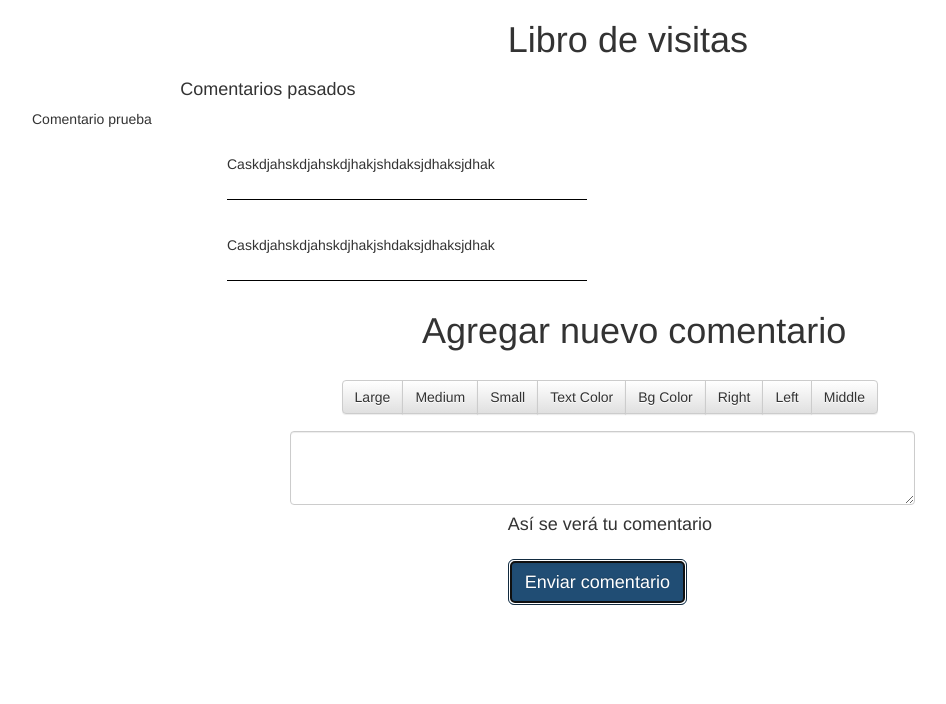
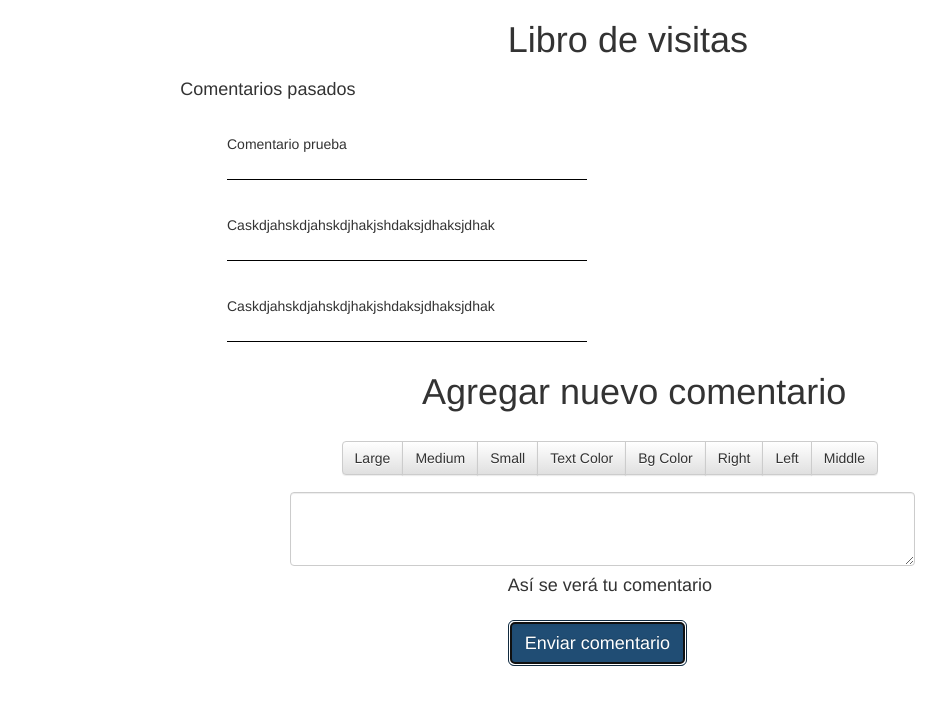
Before and after one commit to carolbaam/libro-visitas, a plain HTML site: page index.html in a window 1280 px wide. Both pictures are taken after a click on the button "Enviar comentario". Shown: the whole page, without its empty margins (38-984 px from the left). Drawn offline with nearby package versions, Linux system fonts and the light colour scheme.

Commit message:
corrigiendo destino de comentario

```diff
--- a/app.js
+++ b/app.js
@@ -16,6 +16,11 @@ var comentarios=[
      dos:"holaaa"}
     ]
 
+
+ function paintComments(){
+
+ }
+
 function pintarTiempoReal(){
 
 var $content=$("#tiempo-real").val();
@@ -25,10 +30,8 @@ $("#comment-zone").text($content);
 function pintarComentarioArriba(){
 
 var $content=$("#tiempo-real").val();
-
-
  var $clone=$("#comment-zone").clone().removeAttr('id');
- $("#comment-up-zone").prepend($clone);
+ $("#comment-up-zone").prepend($clone).addClass("border");
  $("#tiempo-real").val(" ");
  $("#comment-zone").empty().removeClass().removeAttr("style");
  comentarios.push($content);
--- a/index.html
+++ b/index.html
@@ -21,12 +21,17 @@
         <h4>Comentarios pasados</h4>
     </div>
 </div>
-<div id="comment-up-zone" class="container">
-<div class="row">
-    <div class="col-lg-4 col-lg-offset-2">
-        <p class="border space-up">Caskdjahskdjahskdjhakjshdaksjdhaksjdhak</p>
+<div class="container">
+    <div class="row">
+        <div class="col-lg-4 col-lg-offset-2">
+            <p id="comment-up-zone" class="border space-up"></p>
+        </div>
     </div>
-</div>
+    <div class="row">
+        <div class="col-lg-4 col-lg-offset-2">
+            <p class="border space-up">Caskdjahskdjahskdjhakjshdaksjdhaksjdhak</p>
+        </div>
+    </div>
 <div class="row">
     <div class="col-lg-4 col-lg-offset-2">
         <p class="border space-up">Caskdjahskdjahskdjhakjshdaksjdhaksjdhak</p>
```
